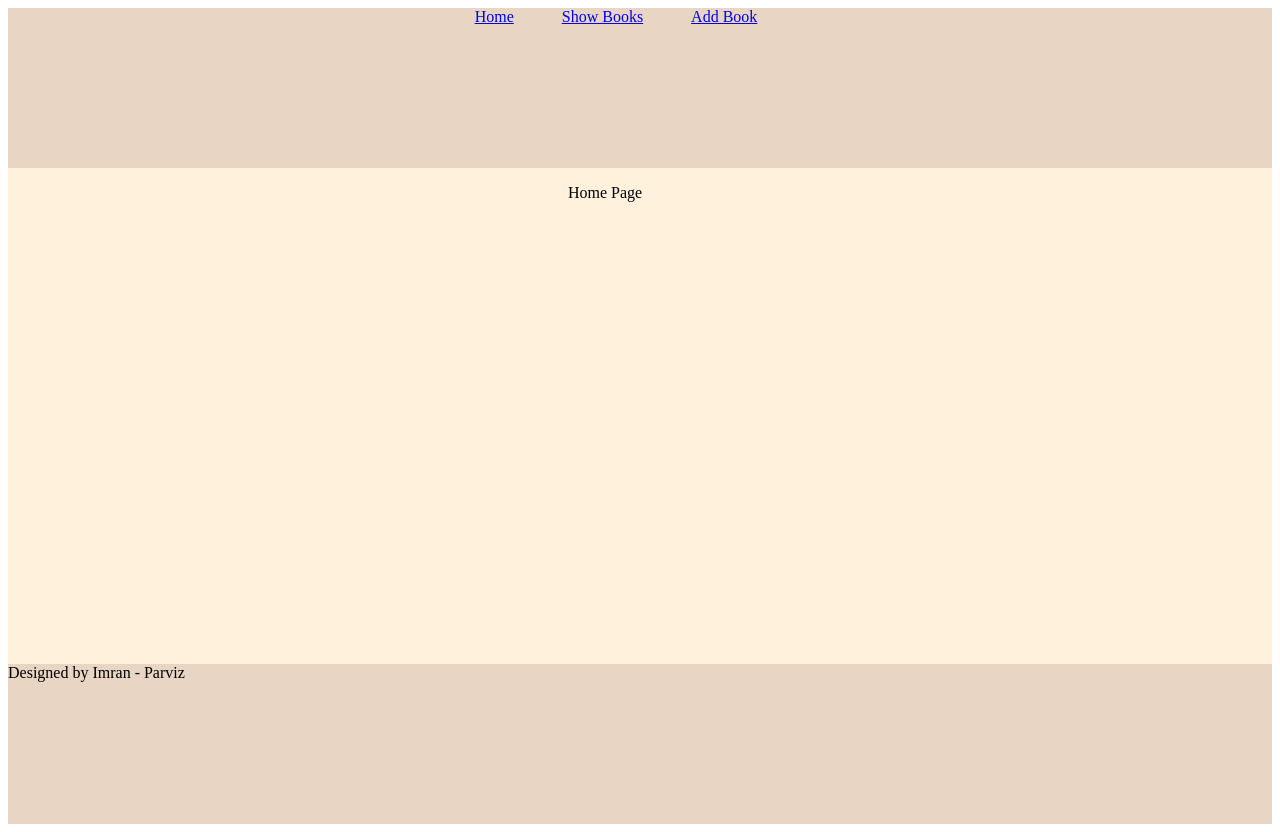
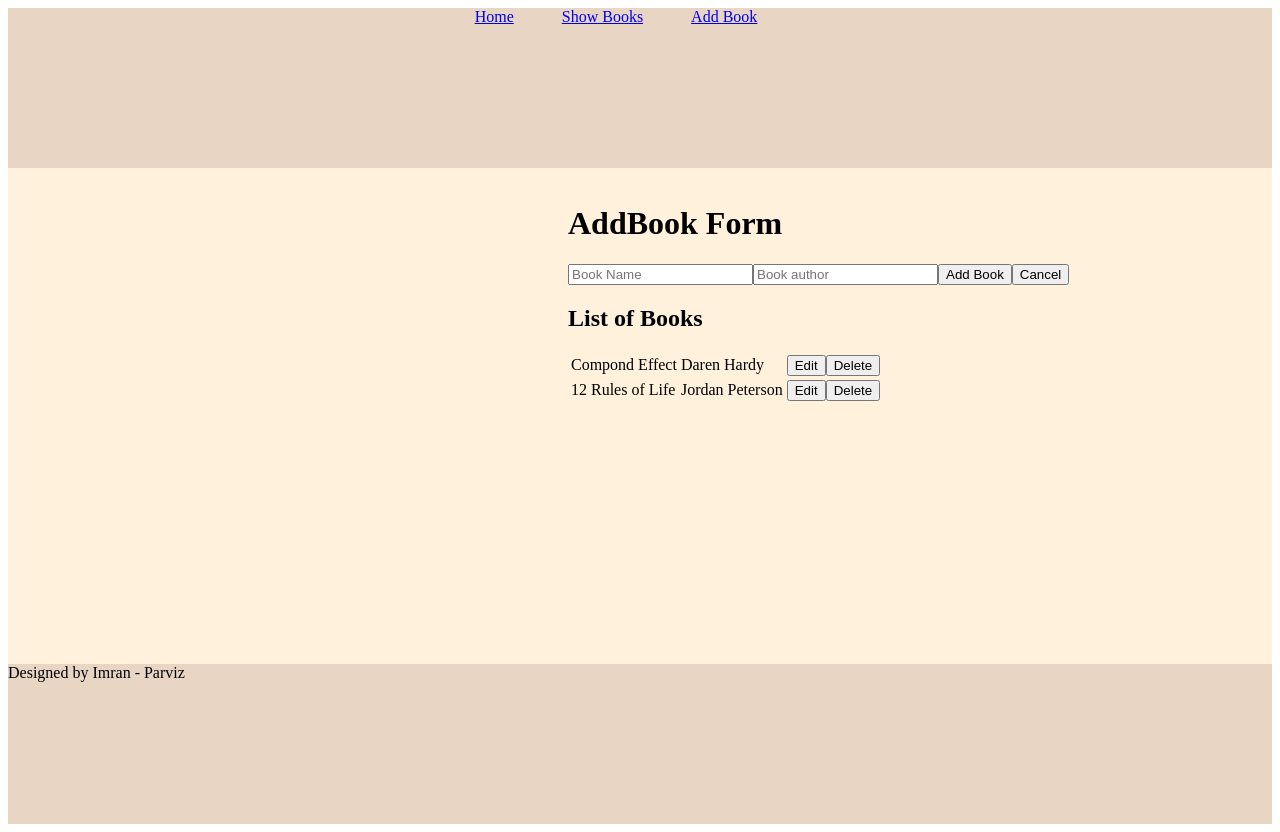
Before and after one commit to Parvizkh88/bookshelf-app, a React (Create React App) app: page / in a window 1280 px wide. Built offline with nearby package versions, Linux system fonts and the light colour scheme.

Commit message:
add,update,delete,

```diff
--- a/src/features/books/AddBook.js
+++ b/src/features/books/AddBook.js
@@ -1,8 +1,41 @@
-import React from 'react'
+import React,{useState} from 'react';
+import { v4 as uuidv4 } from 'uuid';
+import { addBook } from './booksSlice';
+import { useDispatch } from 'react-redux';
+
 
 const AddBook = () => {
+    const [buttonText, setButtonText] = useState("Add Book")
+    const [title, setTitle] = useState();
+    const [author, setAuthor] = useState();
+
+    const dispatch=useDispatch();
+    const handlTitleChange=(e)=> {
+        setTitle(e.target.value)
+    }
+    const handlAuthorChange=(e)=> {
+        setAuthor(e.target.value)
+    }
+
+    const handlSubmit=(e)=>{
+        e.preventDefault();
+        const newBook ={id:uuidv4(),title,author}
+        dispatch(addBook(newBook));
+        setTitle("");
+        setAuthor("")
+
+    }
     return (
-        <div>AddBook Form</div>
+        <div>
+            <h1>AddBook Form</h1>
+            <form action="" onSubmit={handlSubmit}>
+                <input type="text" name="title" placeholder="Book Name" value={title} onChange={handlTitleChange} required/>
+                <input type="text" name="author" placeholder="Book author" value={author} onChange={handlAuthorChange} required/>
+                <button value={buttonText} type="submit">{buttonText}</button>
+                <button type="cancel">Cancel</button>
+
+            </form>
+            </div>
     )
 }
 
--- a/src/features/books/Book.js
+++ b/src/features/books/Book.js
@@ -1,13 +1,36 @@
-import React from 'react';
-import { useSelector } from 'react-redux';
+import React,{useState} from 'react';
+import { useSelector, useDispatch } from 'react-redux';
+import { deleteBook } from './booksSlice';
 
 const Book = () => {
 
+  const disptch=useDispatch();
   const { books } = useSelector((state) => (state.booksR));
-  alert(JSON.stringify(books, null, 4));
+  const handleDeleteBook=(id)=>{
+   disptch(deleteBook(id))
+
+  };
+  const allBooks = books.map((bookData)=>{
+
+    return (<tr key={bookData.id}>
+      <td>{bookData.title}</td>
+      <td>{bookData.author}</td>
+      <td>
+        <button>Edit</button>
+        <button  onClick={()=>{handleDeleteBook(bookData.id)}}>Delete</button>
+      </td>
+    </tr>)
+  })
   return (
     <div>
       <h2>List of Books</h2>
+      <table>
+        <thead>
+        {allBooks}
+        </thead>
+        <tbody>
+        </tbody>
+      </table>
     </div>
   )
 }
--- a/src/features/books/booksSlice.js
+++ b/src/features/books/booksSlice.js
@@ -1,5 +1,6 @@
 import { createSlice } from "@reduxjs/toolkit";
 import { v4 as uuidv4 } from 'uuid';
+
 
 const initialBooks = {
     books: [
@@ -9,12 +10,29 @@ const initialBooks = {
 };
 
 export const booksSlice = createSlice({
-    name: 'books',
+    name: 'book',
     initialState: initialBooks,
     reducers: {
-        showBooks: (state) => state
+        showBooks: (state) => state,
+        addBook:(state,action)=>{
+            state.books.push(action.payload);
+        },
+        deleteBook:(state,action)=>{
+            const id =action.payload;
+            state.books=state.books.filter(book=>book.id!==id)
+        },
+
+
+        editBook:(state,action)=>{
+            const {id,title,author} =action.payload;
+            const book=state.books.find((book)=> book.id===id)
+            if(book){
+            book[0].title=title
+            book[0].author=author
+            }
+        },
     }
 });
 
-export const { showBooks } = booksSlice.actions;
+export const { showBooks,addBook,deleteBook,editBook} = booksSlice.actions;
 export default booksSlice.reducer;
--- a/src/pages/Home.js
+++ b/src/pages/Home.js
@@ -1,8 +1,12 @@
 import React from 'react'
+import Book from '../features/books/Book'
+import AddBook from '../features/books/AddBook'
 
 const Home = () => {
-    return (
-        <div>Home Page</div>
+    return (<>
+        <AddBook/>
+        <Book/>
+</>
     )
 }
 
```
